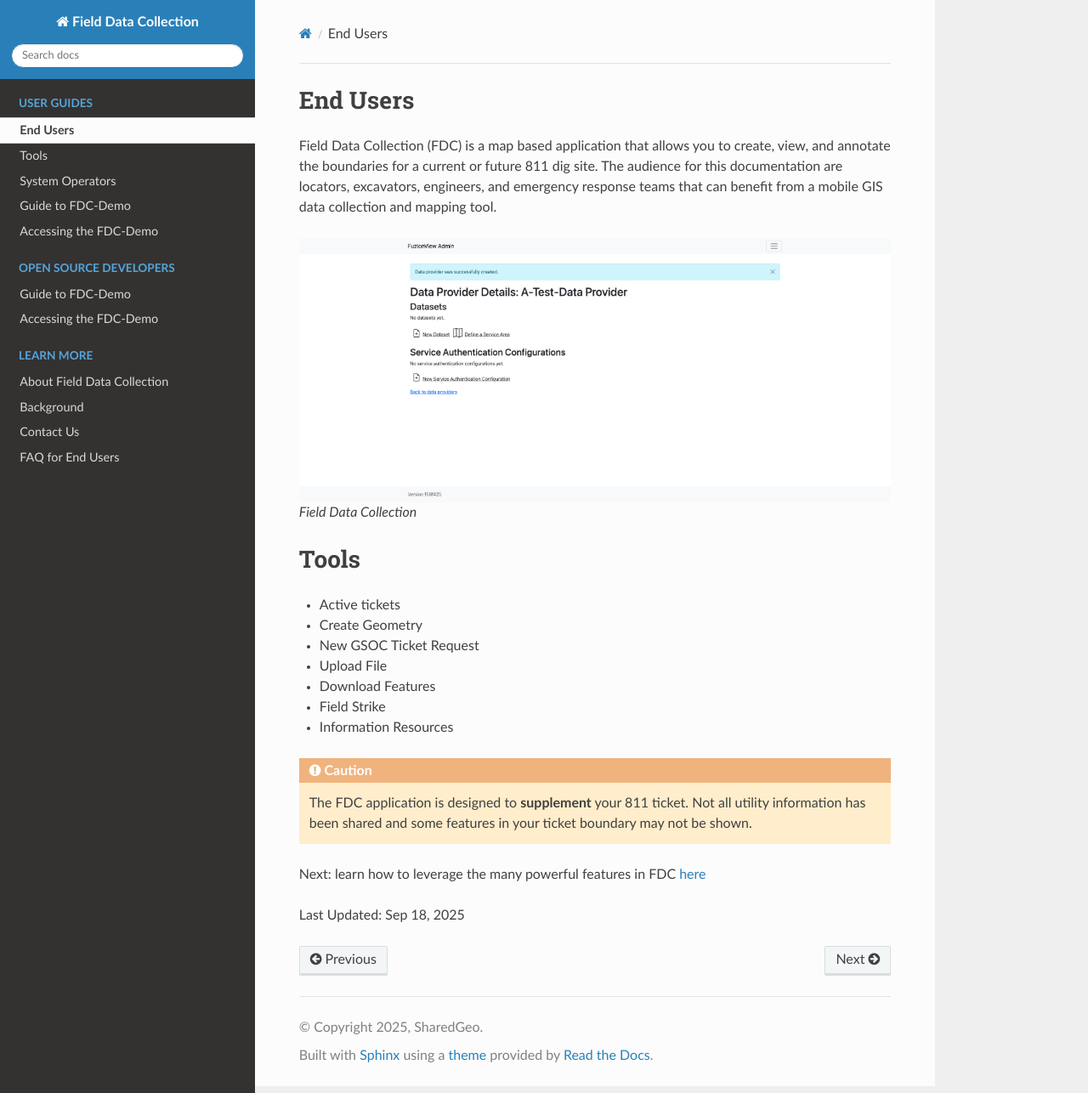
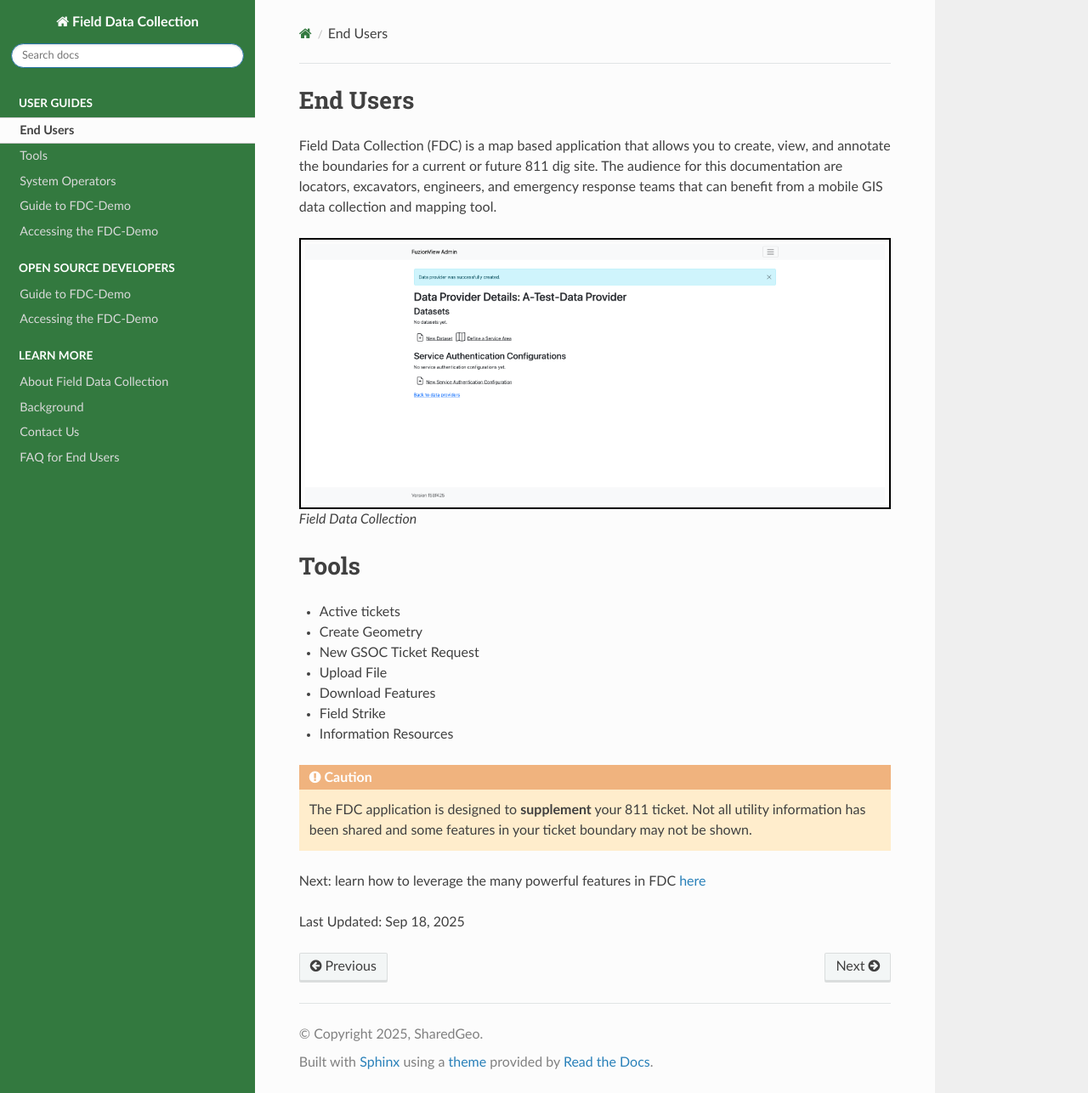
Before and after one commit to sharedgeo/FDC-Docs, a Sphinx documentation site: the page built from source/EndUsers.rst, in a window 1280 px wide and 1286 px high. Shown: the whole window at 85% size. Built offline with Sphinx 7.4.7 and the Read the Docs theme 3.1.0, drawn with Linux system fonts in a browser that asks for light colours.

Commit message:
adding custom css

```diff
--- /dev/null
+++ b/source/_static/css/custom.css
@@ -0,0 +1,84 @@
+/* custom.css */
+
+/* Change the background color of the navigation header */
+.wy-side-nav-search {
+    background: #33793f; /* Replace with your desired color */
+}
+
+/* Change the background color of the main sidebar menu */
+.wy-nav-side {
+    background:#33793f; /* Dark green */
+}
+
+.icon-home {
+    color: #33793f; /* Dark green */
+}
+
+/* Change the text color of the left sidebar menu */
+.caption span.caption-text {
+    color: #FFFFFF; /* Change to your desired color */
+}
+.wy-nav-side caption-text a {
+    color: #000000;
+}
+.wy-nav-side p.caption a {
+    color: #000000; /* Replace with your desired color (e.g., #FFFFFF for white, or a specific color name) */
+}
+
+/* Change the background color of the left sidebar menu sublevels*/
+
+.toctree-l2 {
+    background-color:#4ac06034; /* light green background */
+}
+
+/* Change the background and border color for the entire 'note' block */
+.admonition.note {
+    background-color: #4ac06034; /* Lighter green background */
+}
+
+/* Change the background color of the 'note' title */
+.admonition.note > .admonition-title {
+    background-color: #33793f;  /* dark green  */
+}
+
+/* Change the background and border color for the entire 'hint' block */
+.admonition.hint {
+    background-color: #E6E6FA /* Lighter lavendar background */
+}
+
+/* Change the background color of the 'note' title */
+.admonition.hint > .admonition-title {
+    background-color: #967BB6;  /* dark lavendar */
+}
+
+.lightbox-overlay {
+    position: fixed;
+    top: 0;
+    left: 0;
+    width: 100%;
+    height: 100%;
+    background-color: rgba(0, 0, 0, 0.8);
+    display: flex;
+    justify-content: center;
+    align-items: center;
+    z-index: 1000;
+    cursor: pointer;
+}
+
+img {
+    border: 1px solid #ccc; /* Example: 1px solid light gray border */
+    padding: 5px; /* Optional: add some padding around the image inside the border */
+}
+
+.lightbox-image {
+    max-width: 90%;
+    max-height: 90%;
+    display: block;
+}
+
+/* Add border to figures with the class "bordered-figure" */
+.bordered-figure {
+    border-style: solid;
+    border-width: 2px;
+    border-color: black;
+}
--- /dev/null
+++ b/source/_static/js/custom.js
@@ -0,0 +1,22 @@
+document.addEventListener('DOMContentLoaded', function() {
+    const images = document.querySelectorAll('img'); // Select all images
+
+    images.forEach(img => {
+        img.style.cursor = 'zoom-in'; // Indicate clickability
+        img.addEventListener('click', function() {
+            const overlay = document.createElement('div');
+            overlay.classList.add('lightbox-overlay');
+
+            const fullImage = document.createElement('img');
+            fullImage.src = this.src;
+            fullImage.classList.add('lightbox-image');
+
+            overlay.appendChild(fullImage);
+            document.body.appendChild(overlay);
+
+            overlay.addEventListener('click', function() {
+                document.body.removeChild(this); // Close on click
+            });
+        });
+    });
+});
--- a/source/conf.py
+++ b/source/conf.py
@@ -9,7 +9,7 @@
 project = 'Field Data Collection'
 copyright = '2025, SharedGeo'
 author = 'SharedGeo'
-release = '0.1'
+release = '1.0'
 
 # -- General configuration ---------------------------------------------------
 # https://www.sphinx-doc.org/en/master/usage/configuration.html#general-configuration
@@ -48,3 +48,4 @@
 html_theme = 'sphinx_rtd_theme'
 html_static_path = ['_static']
 html_css_files = ['css/custom.css']
+html_js_files = ['js/custom.js']
```
